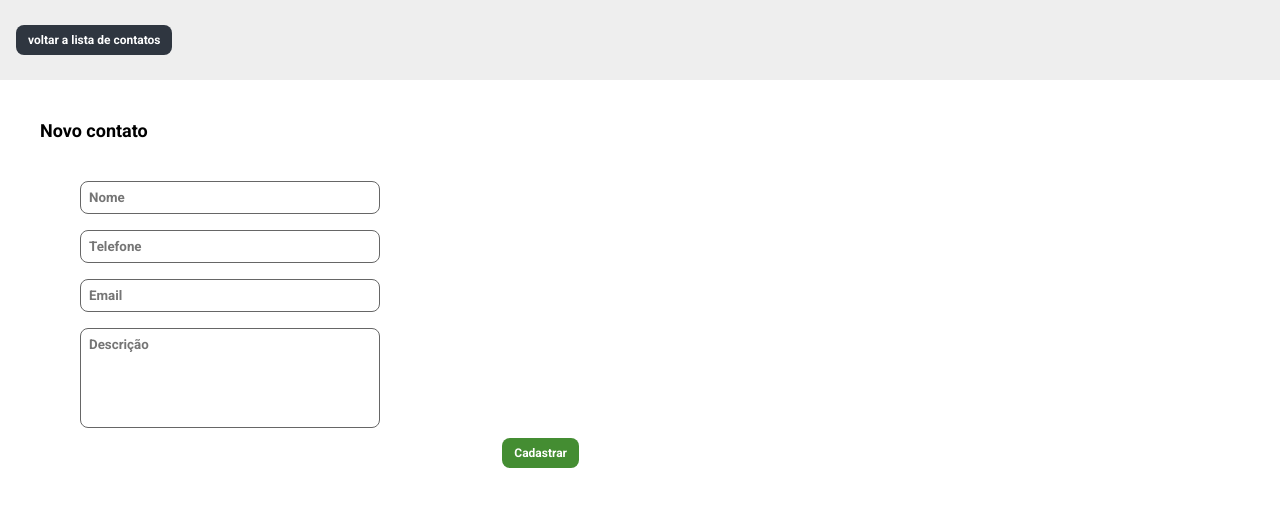
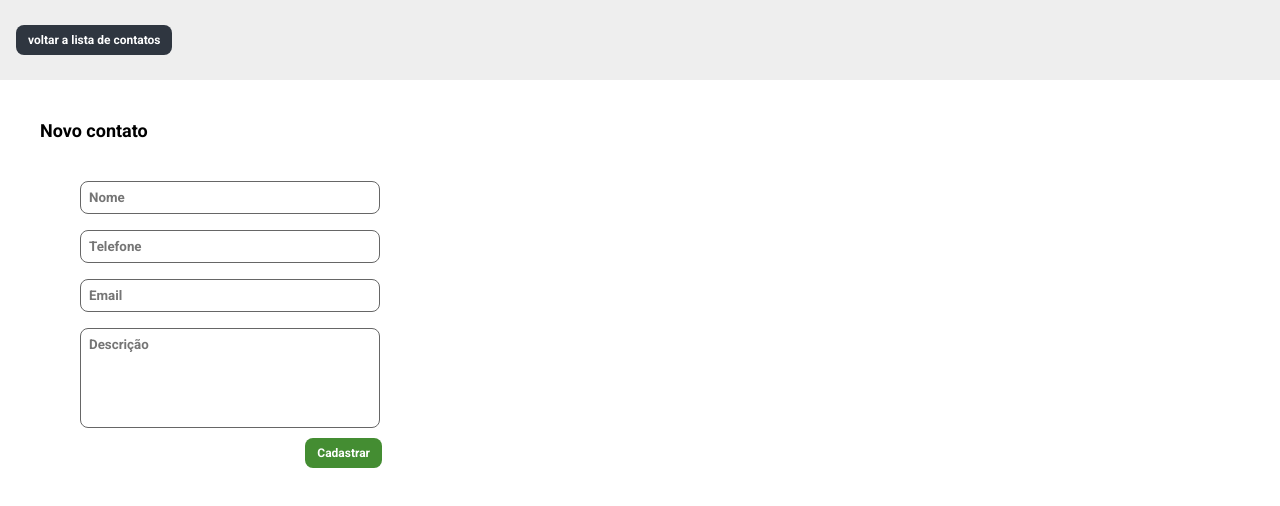
Before and after one commit to EmersonCilia/EBAC_Exercicio_Projeto_5, a React (Create React App) app: page /novo in a window 1280 px wide. Shown: the top 506 px of the page. Built offline with nearby package versions, Linux system fonts and the light colour scheme.

Commit message:
Update styles.ts

```diff
--- a/src/containers/Formulario/styles.ts
+++ b/src/containers/Formulario/styles.ts
@@ -1,7 +1,7 @@
 import styled from 'styled-components'
 
 export const Form = styled.form`
-  max-width: 547px;
+  max-width: 350px;
   width: 100%;
   font-weight: bold;
   font-size: 14px;
```
